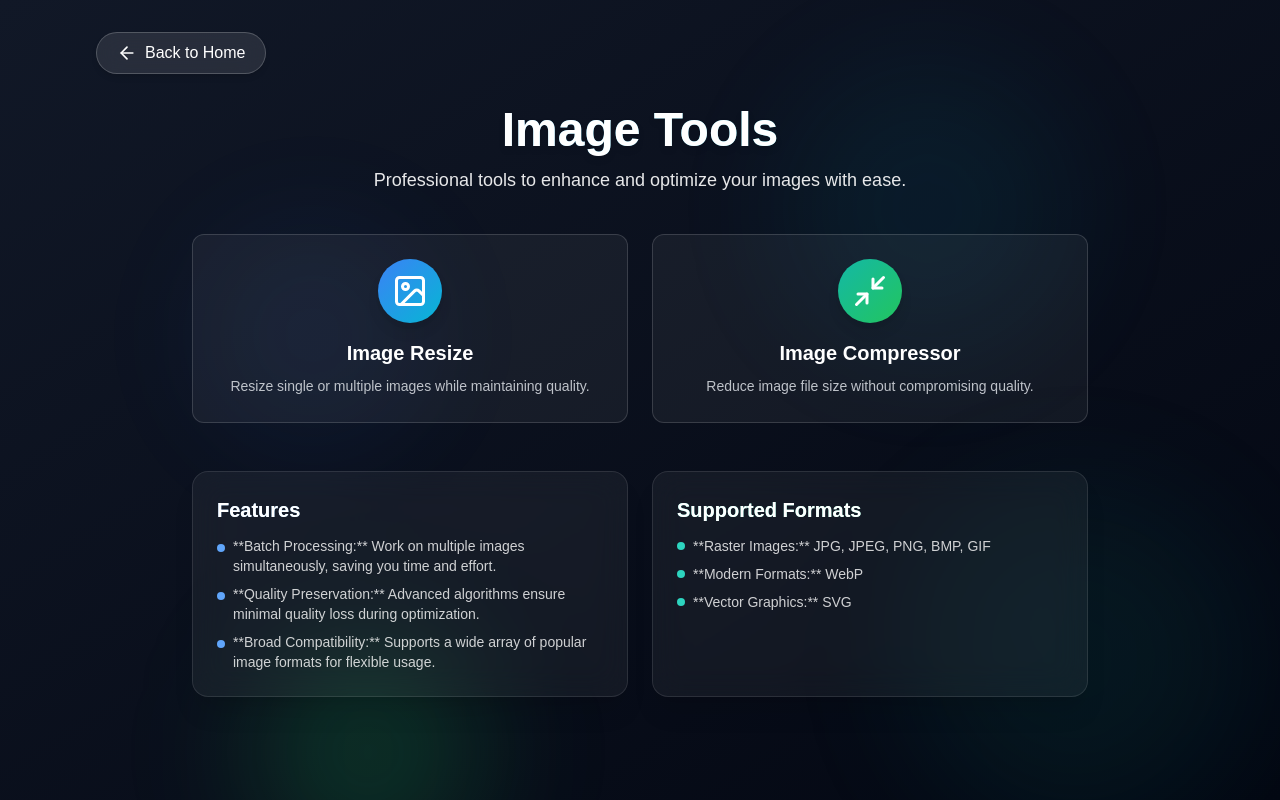
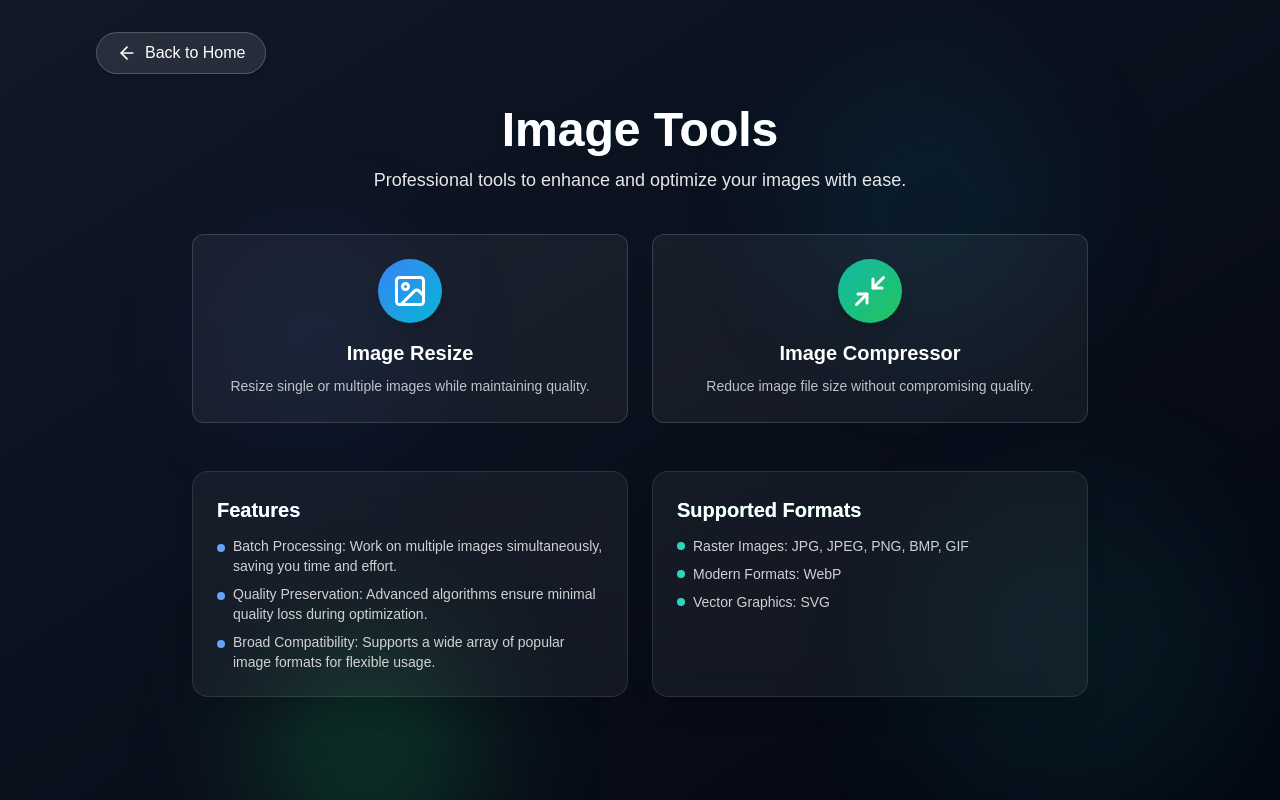
Before and after one commit to AmanYadav007/QuickSideTool, a React (Create React App) app: page /image-tools in a window 1280 px wide. Built offline with nearby package versions, Linux system fonts and the light colour scheme.

Commit message:
image home page content updated

```diff
--- a/src/pages/ImageTools.jsx
+++ b/src/pages/ImageTools.jsx
@@ -64,15 +64,15 @@ const ImageTools = () => {
                 <ul className="space-y-2 text-white text-opacity-80 text-sm">
                   <li className="flex items-start">
                     <div className="w-2 h-2 bg-blue-400 rounded-full mr-2 mt-2 flex-shrink-0"></div>
-                    <span>**Batch Processing:** Work on multiple images simultaneously, saving you time and effort.</span>
+                    <span>Batch Processing: Work on multiple images simultaneously, saving you time and effort.</span>
                   </li>
                   <li className="flex items-start">
                     <div className="w-2 h-2 bg-blue-400 rounded-full mr-2 mt-2 flex-shrink-0"></div>
-                    <span>**Quality Preservation:** Advanced algorithms ensure minimal quality loss during optimization.</span>
+                    <span>Quality Preservation: Advanced algorithms ensure minimal quality loss during optimization.</span>
                   </li>
                   <li className="flex items-start">
                     <div className="w-2 h-2 bg-blue-400 rounded-full mr-2 mt-2 flex-shrink-0"></div>
-                    <span>**Broad Compatibility:** Supports a wide array of popular image formats for flexible usage.</span>
+                    <span>Broad Compatibility: Supports a wide array of popular image formats for flexible usage.</span>
                   </li>
                 </ul>
               </div>
@@ -82,15 +82,15 @@ const ImageTools = () => {
                 <ul className="space-y-2 text-white text-opacity-80 text-sm">
                   <li className="flex items-center">
                     <div className="w-2 h-2 bg-teal-400 rounded-full mr-2"></div>
-                    **Raster Images:** JPG, JPEG, PNG, BMP, GIF
+                    Raster Images: JPG, JPEG, PNG, BMP, GIF
                   </li>
                   <li className="flex items-center">
                     <div className="w-2 h-2 bg-teal-400 rounded-full mr-2"></div>
-                    **Modern Formats:** WebP
+                    Modern Formats: WebP
                   </li>
                   <li className="flex items-center">
                     <div className="w-2 h-2 bg-teal-400 rounded-full mr-2"></div>
-                    **Vector Graphics:** SVG
+                    Vector Graphics: SVG
                   </li>
                 </ul>
               </div>
```
